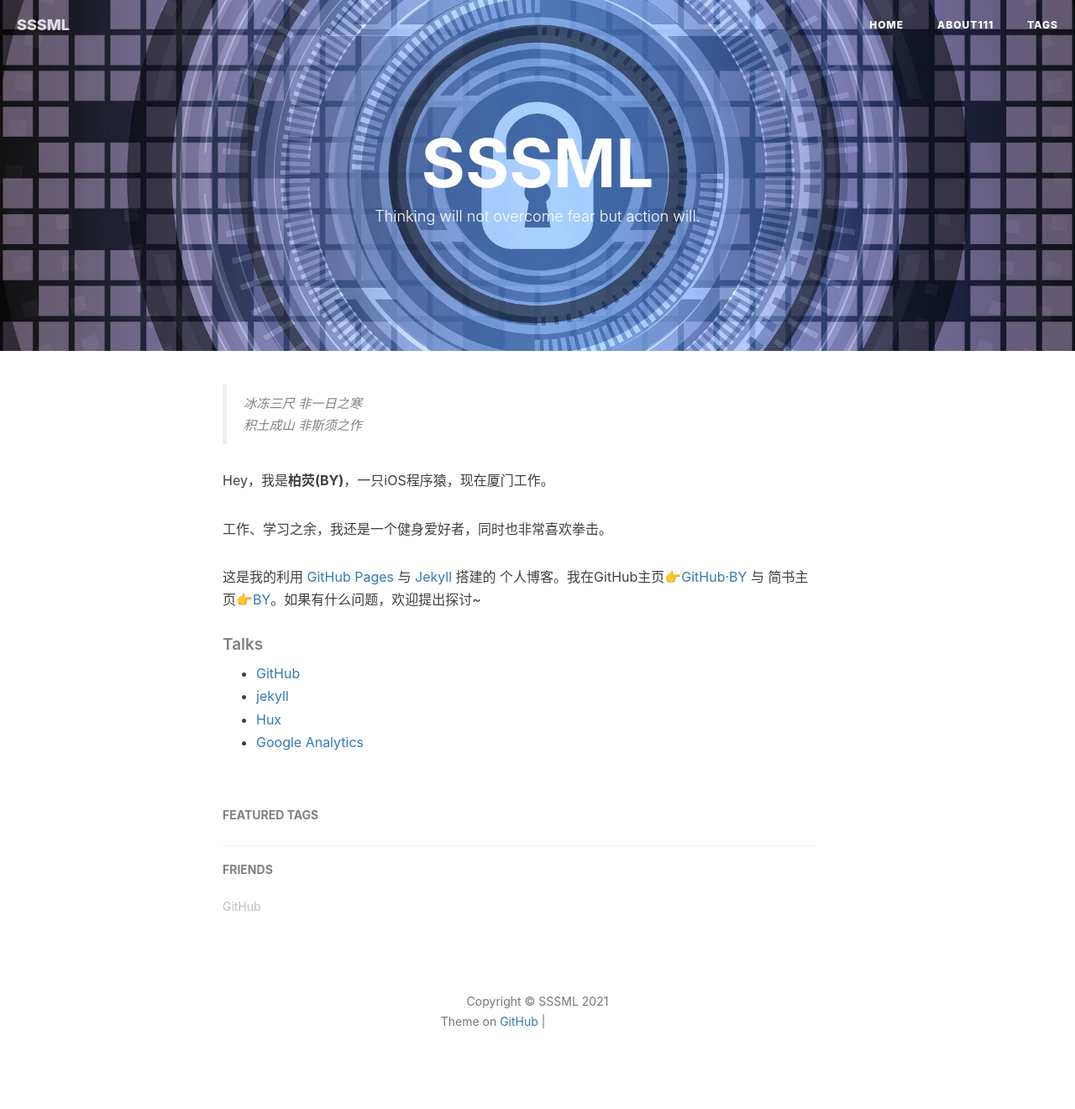
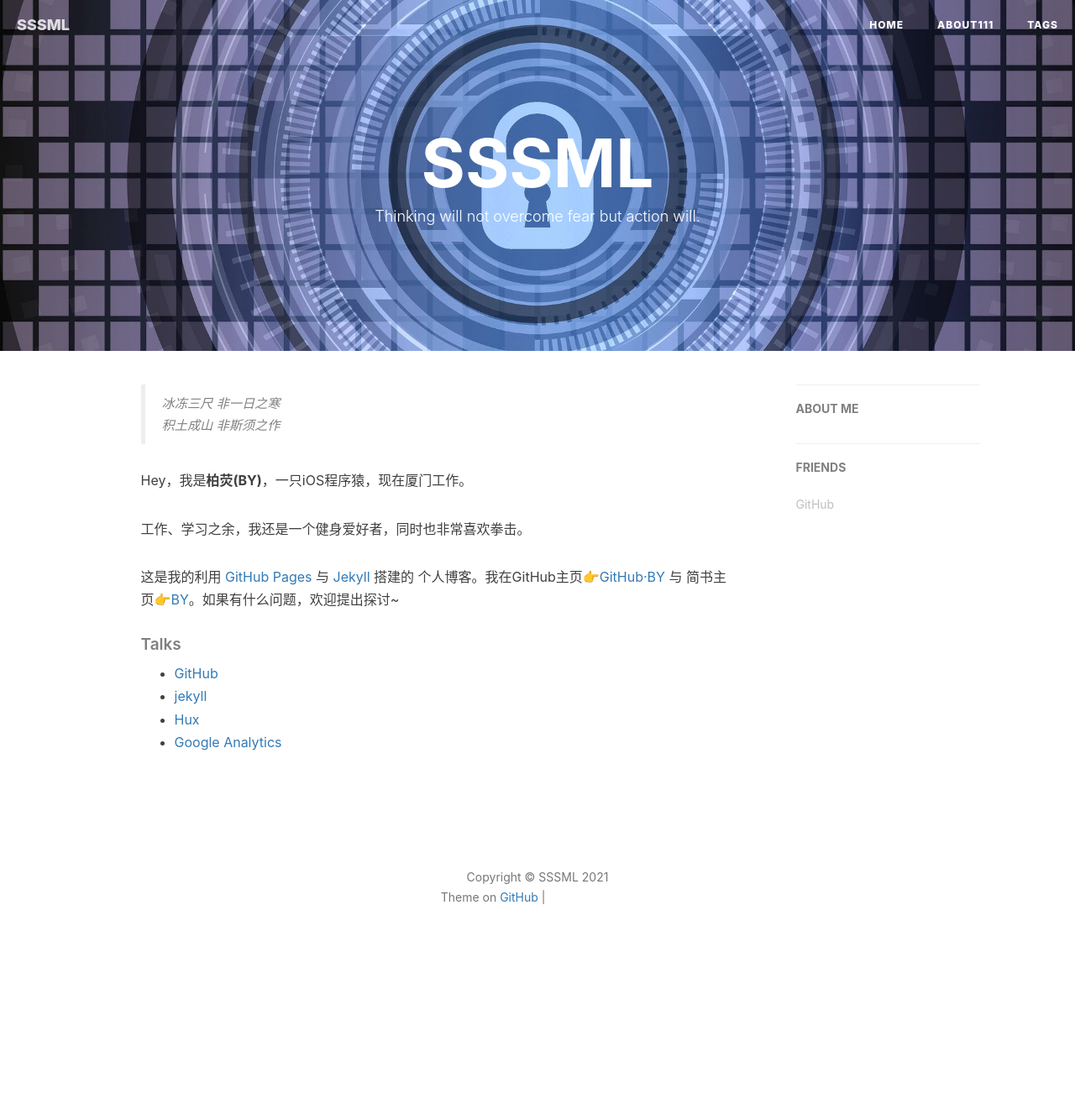
Before and after one commit to Gahory/SSSML2021, a Jekyll site: the page built from index.html, in a window 1280 px wide. Shown: the whole page at 84% size. Built offline with Jekyll 4.4.1, drawn with Linux system fonts in a browser that asks for light colours; nearby versions of some CDN libraries; comment, search, counter and statistics services are not loaded; after the commit the page ends 1173 px from its top, so only the background shows below that; grey boxes are pictures that could not be loaded.

Commit message:
Update _config.yml

```diff
--- a/_config.yml
+++ b/_config.yml
@@ -10,14 +10,14 @@ baseurl: ""      # for example, '/blog' if your blog hosted on 'host/blog'
 github_repo: "" # you code repository
 
 # Sidebar settings
-sidebar: false                           # whether or not using Sidebar.
-sidebar-about-description: ""
-sidebar-avatar:       # use absolute URL, seeing it's used in both `/` and `/about/`
+# sidebar: false                           # whether or not using Sidebar.
+# sidebar-about-description: ""
+# sidebar-avatar:       # use absolute URL, seeing it's used in both `/` and `/about/`
 
 
 
 # SNS settings
-RSS: false
+# RSS: false
 # zhihu_username:
 # github_username:
 # facebook_username:
@@ -84,8 +84,8 @@ kramdown:
 
 
 # Featured Tags
-featured-tags: true                     # 是否使用首页标签
-featured-condition-size: 0              # 相同标签数量大于这个数，才会出现在首页
+# featured-tags: true                     # 是否使用首页标签
+# featured-condition-size: 0              # 相同标签数量大于这个数，才会出现在首页
 
 
 
```
